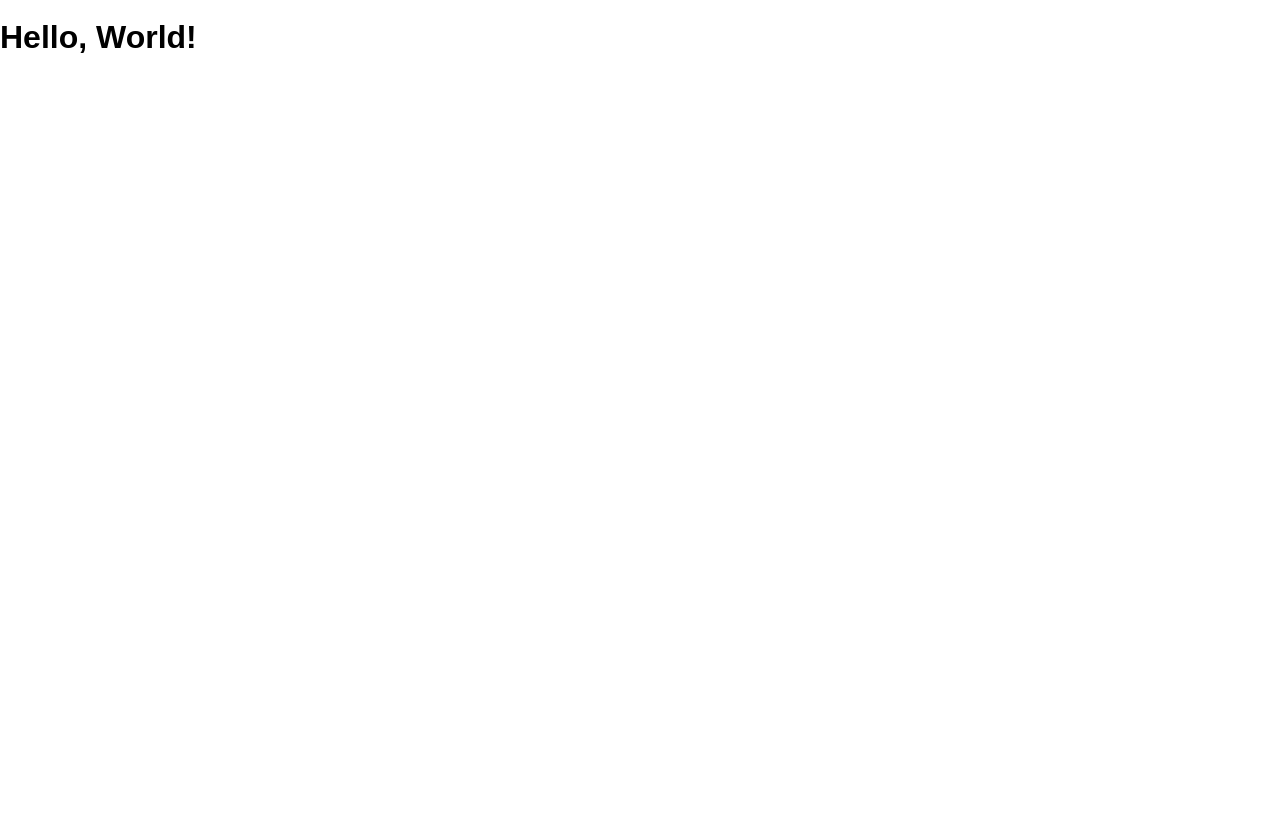
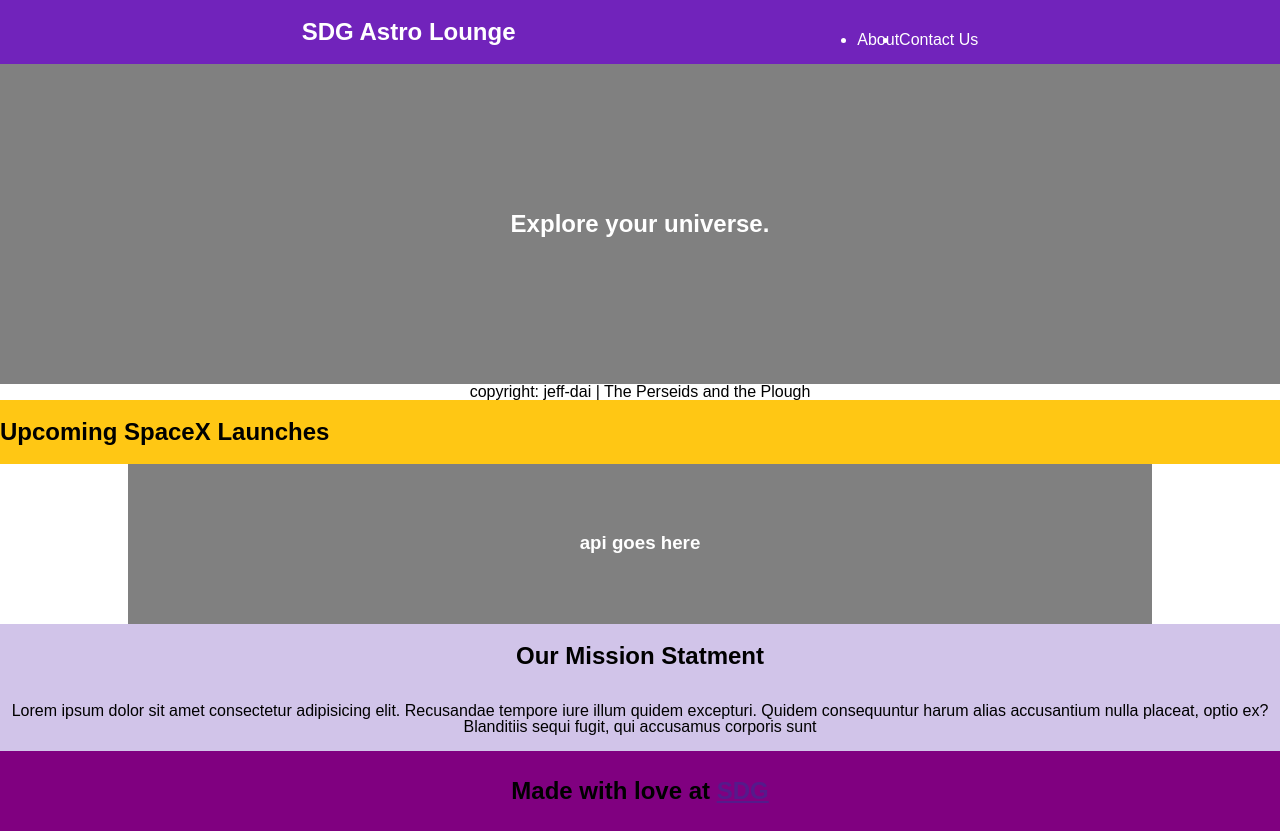
Before and after one commit to rckortiz/bringing-it-all-together, a website: page public/index.html in a window 1280 px wide. Drawn offline with Linux system fonts and the light colour scheme; no server answers.

Commit message:
made a few changes

```diff
--- a/public/index.html
+++ b/public/index.html
@@ -1,14 +1,53 @@
 <!DOCTYPE html>
 <html>
   <head lang="en">
-    <meta charset="UTF-8">
-    <meta name="viewport" content="width=device-width, initial-scale=1">
+    <meta charset="UTF-8" />
+    <meta name="viewport" content="width=device-width, initial-scale=1" />
     <title>Bringing It All Together</title>
-    <link rel="shortcut icon" href="/favicon.ico">
-    <link rel="stylesheet" href="/screen.css">
+    <link rel="shortcut icon" href="/favicon.ico" />
+    <link rel="stylesheet" href="/screen.css" />
   </head>
   <body>
-    <h1 class='hello-world'></h1>
+    <section class="container">
+      <div class="header">
+        <h1>SDG Astro Lounge</h1>
+        <ul class="nav">
+          <li>About</li>
+          <li>Contact Us</li>
+        </ul>
+      </div>
+
+      <div class="header-image">
+        <h1>Explore your universe.</h1>
+      </div>
+      <div class="copyright-text">
+        <span>copyright: jeff-dai | The Perseids and the Plough</span>
+      </div>
+      <div class="upcoming-launches">
+        <h2>Upcoming SpaceX Launches</h2>
+      </div>
+      <div class="api-container">
+        <article>
+          <h1>api goes here</h1>
+        </article>
+      </div>
+      <div class="mission-statement">
+        <div class="mission-statement-header">
+          <h1>Our Mission Statment</h1>
+        </div>
+        <div class="mission-statement-header-text">
+          <p>
+            Lorem ipsum dolor sit amet consectetur adipisicing elit. Recusandae
+            tempore iure illum quidem excepturi. Quidem consequuntur harum alias
+            accusantium nulla placeat, optio ex? Blanditiis sequi fugit, qui
+            accusamus corporis sunt
+          </p>
+        </div>
+      </div>
+      <footer>
+        <h2>Made with love at <a href="">SDG</a></h2>
+      </footer>
+    </section>
     <script src="/main.js" charset="utf-8"></script>
   </body>
 </html>
--- a/public/main.js
+++ b/public/main.js
@@ -1,7 +1,25 @@
-const main = () => {
-  if (document.querySelector('h1.hello-world')) {
-    document.querySelector('h1.hello-world').textContent = 'Hello, World!'
-  }
+const main = async () => {
+  getImage()
+  getLaunchData()
+}
+
+const imgAPI = 'https://sdg-astro-api.herokuapp.com/api/Nasa/apod'
+const launchesAPI =
+  'https://sdg-astro-api.herokuapp.com/api/SpaceX/launches/upcoming'
+
+const getImage = async () => {
+  const response = await fetch(imgAPI)
+  const data = await response.json()
+  document.querySelector('.header-image').style.backgroundImage = `'url(${
+    data.hdUrl
+  })'`
+  console.log(data.hdUrl)
+}
+
+const getLaunchData = async () => {
+  const response = await fetch(launchesAPI)
+  const data = await response.json()
+  console.log(data)
 }
 
 document.addEventListener('DOMContentLoaded', main)
--- a/public/screen.css
+++ b/public/screen.css
@@ -9,4 +9,91 @@ html {
 body {
   margin: 0;
   min-height: 100%;
+  background-color: white;
 }
+
+footer {
+  display: flex;
+  justify-content: center;
+  align-items: center;
+  background-color: purple;
+  height: 5rem;
+  width: 100%;
+}
+
+/*div {
+  border: 1px solid red;
+} */
+
+.header {
+  display: flex;
+  justify-content: space-evenly;
+
+  flex-direction: row;
+  background-color: rgb(113, 35, 187);
+  color: white;
+}
+
+.header-image {
+  display: flex;
+  justify-content: center;
+  align-items: center;
+  height: 20rem;
+  background-color: gray;
+}
+
+.header-image h1 {
+  color: white;
+  justify-content: center;
+  align-items: center;
+}
+
+.nav .container {
+  display: flex;
+  flex-direction: column;
+}
+
+.copyright-text {
+  display: flex;
+  justify-content: center;
+}
+
+.upcoming-launches {
+  background-color: rgba(255, 196, 4, 0.932);
+}
+
+.api-container {
+  display: flex;
+  justify-content: center;
+  align-items: center;
+}
+
+.api-container article {
+  display: flex;
+  justify-content: center;
+  align-items: center;
+  height: 10rem;
+  width: 80%;
+  background-color: gray;
+  color: white;
+}
+
+.mission-statement {
+  display: flex;
+  justify-content: center;
+  flex-direction: column;
+  text-align: center;
+  align-items: center;
+  background-color: #d1c4e9;
+}
+
+.container {
+  display: flex;
+  flex-direction: column;
+}
+
+.nav {
+  display: flex;
+  justify-content: space-between;
+  align-items: flex-end;
+}
```
